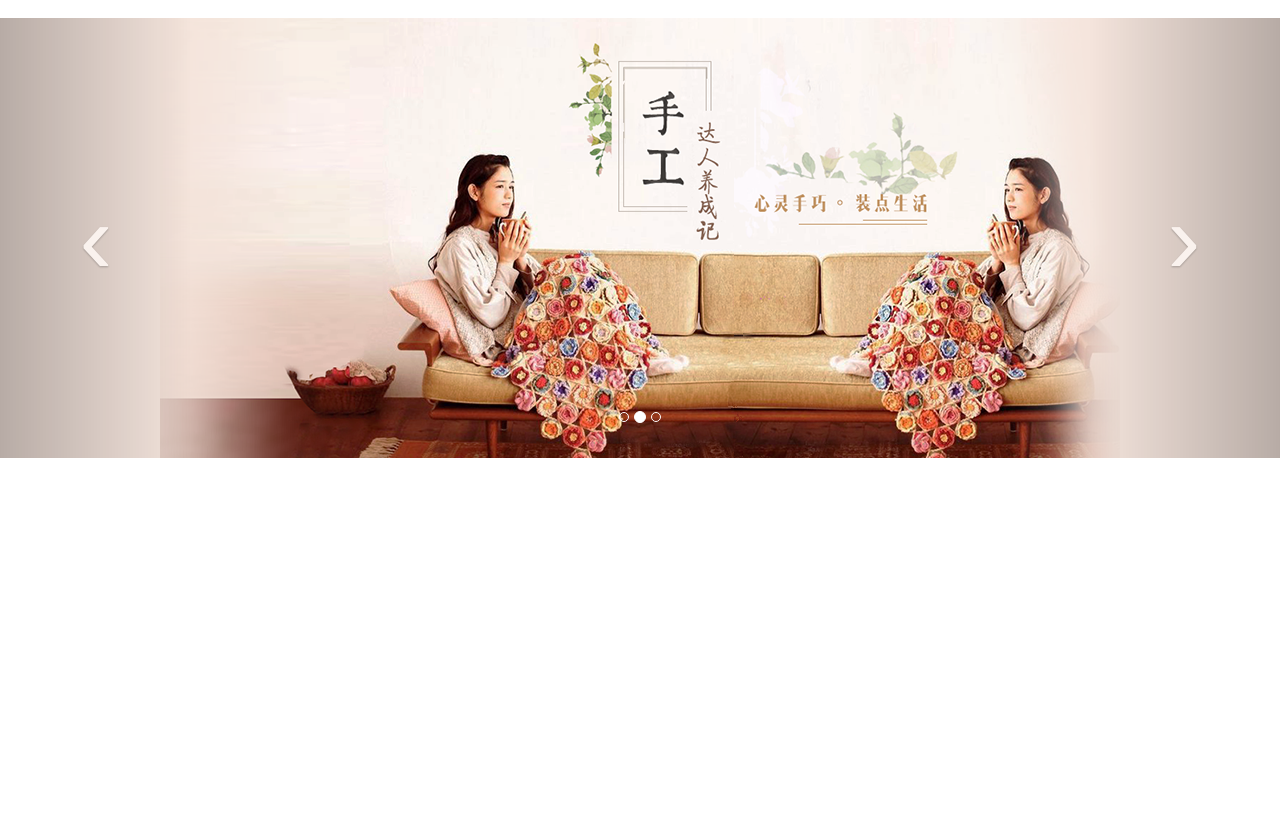
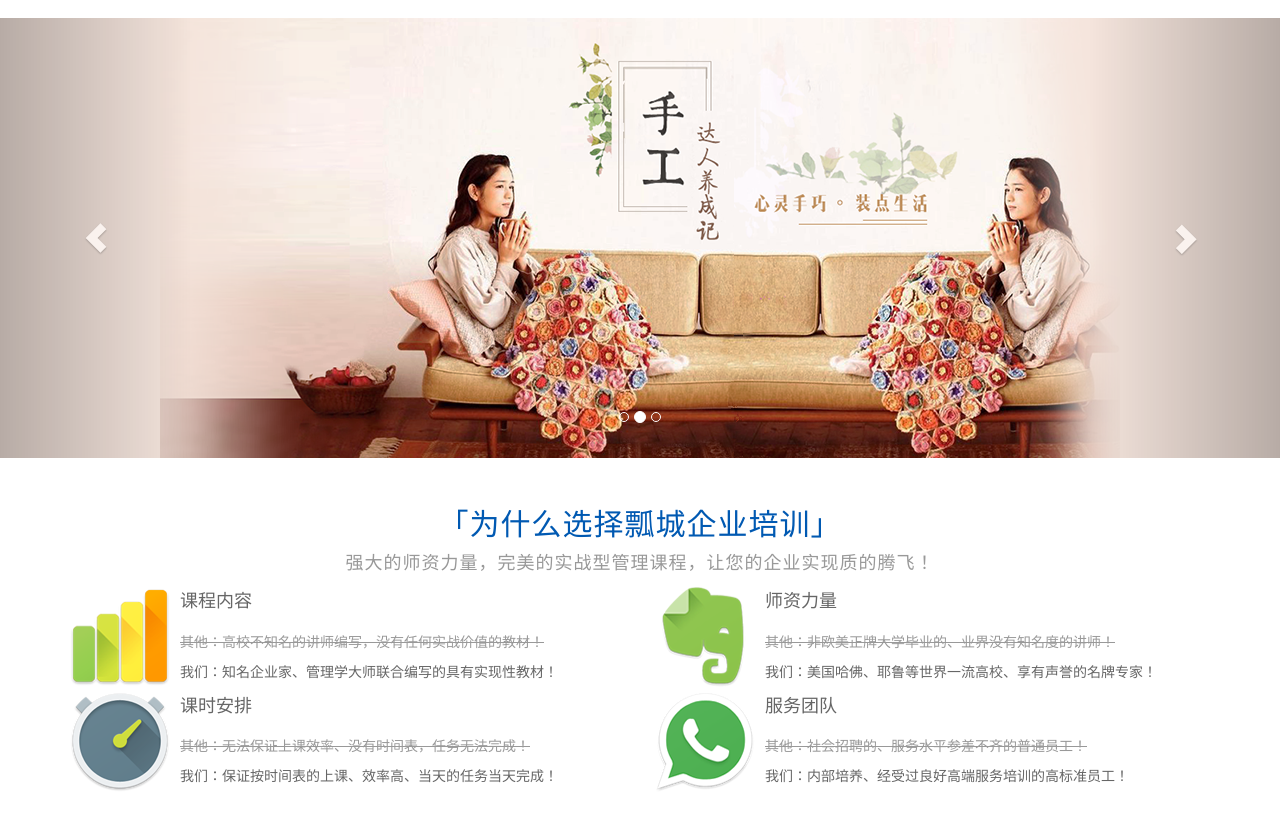
Before and after one commit to JustinZhao000/bootstrap-project-home-page, a plain HTML site: page index.html in a window 1280 px wide. Shown: the part 54-880 px from the top of the page. Before the commit the page ends 800 px from the top, so only its background shows below. Drawn offline with Linux system fonts and the light colour scheme.

Commit message:
Advertisement

```diff
--- a/css/style.css
+++ b/css/style.css
@@ -13,7 +13,30 @@
 .carousel img{
 	margin:0 auto;
 }
-.carousel-control{
+/*.carousel-control{
 	font-size:100px;
 
+}*/
+.tab-h2{
+	font-size:30px;
+	text-align: center;
+	letter-spacing: 1px;
+	color:#0059B2;
 }
+.tab-p{
+	font-size:18px;
+	text-align: center;
+	letter-spacing: 1px;
+	color:#999;
+}
+.tab1{
+	margin:30px 0;
+	color:#666;
+}
+.tab1 .text-muted{
+	color:#999;
+	text-decoration: line-through;
+}
+.media-heading{
+	margin:5px 0 20px 0;
+}
--- a/index.html
+++ b/index.html
@@ -46,26 +46,95 @@
     <img src="img/slide3.png" alt="第三张">
   </div>
   </div>
-  <a href="#myCarousel" data-slide="prev" class="carousel-control left">&lsaquo;</a>
-  <a href="#myCarousel" data-slide="next" class="carousel-control right">&rsaquo;</a>
+  <a href="#myCarousel" data-slide="prev" class="carousel-control left">
+    <span class="glyphicon glyphicon-chevron-left"></span>
+  </a>
+  <a href="#myCarousel" data-slide="next" class="carousel-control right">
+    <span class="glyphicon glyphicon-chevron-right"></span>
+  </a>
 </div>
+
+<div class="tab1">
+  <div class="container">
+    <h2 class="tab-h2">「为什么选择瓢城企业培训」</h2>
+    <p class="tab-p">强大的师资力量，完美的实战型管理课程，让您的企业实现质的腾飞！</p>
+    <div class="row">
+      <div class="col-md-6">
+        <div class="media">
+          <div class="media-left">
+            <a href="#"><img src="img/tab1-1.png" alt="" class="media-object"></a>
+          </div>
+          <div class="media-body">
+            <h4 class="media-heading">课程内容</h4>
+            <p class="text-muted">其他：高校不知名的讲师编写，没有任何实战价值的教材！</p>
+            <p>我们：知名企业家、管理学大师联合编写的具有实现性教材！</p>
+
+          </div>
+        </div>
+      </div>
+      <div class="col-md-6">
+         <div class="media">
+          <div class="media-left">
+            <a href="#"><img src="img/tab1-2.png" alt="" class="media-object"></a>
+          </div>
+          <div class="media-body">
+            <h4 class="media-heading">师资力量</h4>
+            <p class="text-muted">其他：非欧美正牌大学毕业的、业界没有知名度的讲师！</p>
+            <p>我们：美国哈佛、耶鲁等世界一流高校、享有声誉的名牌专家！</p>
+
+          </div>
+        </div>
+      </div>
+      <div class="col-md-6">
+         <div class="media">
+          <div class="media-left">
+            <a href="#"><img src="img/tab1-3.png" alt="" class="media-object"></a>
+          </div>
+          <div class="media-body">
+            <h4 class="media-heading">课时安排</h4>
+            <p class="text-muted">其他：无法保证上课效率、没有时间表，任务无法完成！</p>
+            <p>我们：保证按时间表的上课、效率高、当天的任务当天完成！</p>
+
+          </div>
+        </div>
+      </div>
+      <div class="col-md-6">
+         <div class="media">
+          <div class="media-left">
+            <a href="#"><img src="img/tab1-4.png" alt="" class="media-object"></a>
+          </div>
+          <div class="media-body">
+            <h4 class="media-heading">服务团队</h4>
+            <p class="text-muted">其他：社会招聘的、服务水平参差不齐的普通员工！</p>
+            <p>我们：内部培养、经受过良好高端服务培训的高标准员工！</p>
+
+          </div>
+        </div>
+      </div>
+    </div>
+  </div>
+</div>
+
+
 <script src="dist/js/jquery-3.1.1.js"></script>
 <script src="dist/js/bootstrap.min.js"></script>
 <script>
  $(function(){
   //设置两个箭头垂直居中
-$(".carousel-control").css('line-height',
- $('.carousel-inner img').height()+'px');
-$(window).resize(function(){
-  //给每个图片都添加‘高度’
-  var $height=$('.carousel-inner img').eq(0).height()||$('.carousel-inner img').eq(1).height()||$('.carousel-inner img').eq(2).height();
-  $(".carousel-control").css('line-height',
-$height+'px');
-})
-});
+ // $(".carousel-control").css('line-height',
+ // $('.carousel-inner img').height()+'px');
+
+// $(window).resize(function(){
+//   //给每个图片都添加‘高度’
+//   var $height=$('.carousel-inner img').eq(0).height()||$('.carousel-inner img').eq(1).height()||$('.carousel-inner img').eq(2).height();
+//   $(".carousel-control").css('line-height',
+// $height+'px');
+// })
+// });
 
 $("#myCarousel").carousel({
   interval:3000
+});
 });
 
 </script>
```
Also changed, not shown: img/tab1-1.png (added), img/tab1-2.png (added), img/tab1-3.png (added), img/tab1-4.png (added).
